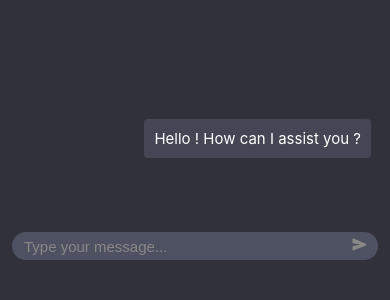
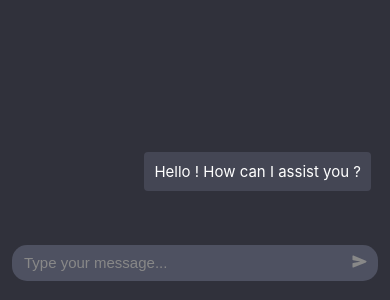
Before and after one commit to HenriZuber/w40k-front, a React (Create React App) app: page / in a window 390 px wide. Shown: the part 544-844 px from the top of the page. Built offline with nearby package versions, Linux system fonts and the light colour scheme.

Commit message:
refactor: chatapp padding

```diff
--- a/src/ChatApp.css
+++ b/src/ChatApp.css
@@ -60,7 +60,7 @@
   display: flex;
   justify-content: center;
   align-items: center;
-  padding: 1%;
+  padding: 2%;
   width: 75%;
   margin: 2% auto;
   background-color: var(--background-color-message-human);
@@ -130,11 +130,9 @@
     width: 90%;
   }
 
-  .chat-message {}
-
   .chat-input {
     width: 90%;
-    margin: 40px auto;
+    margin: 5% auto;
     padding-left: 10px;
     padding-right: 5px;
   }
```
